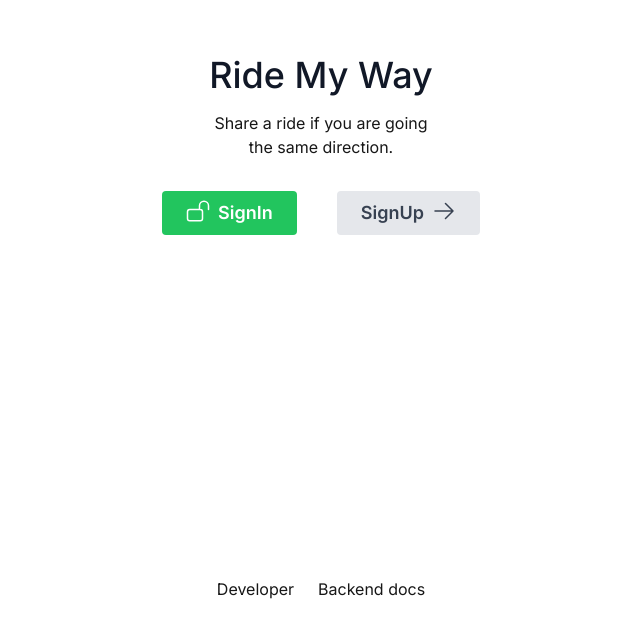
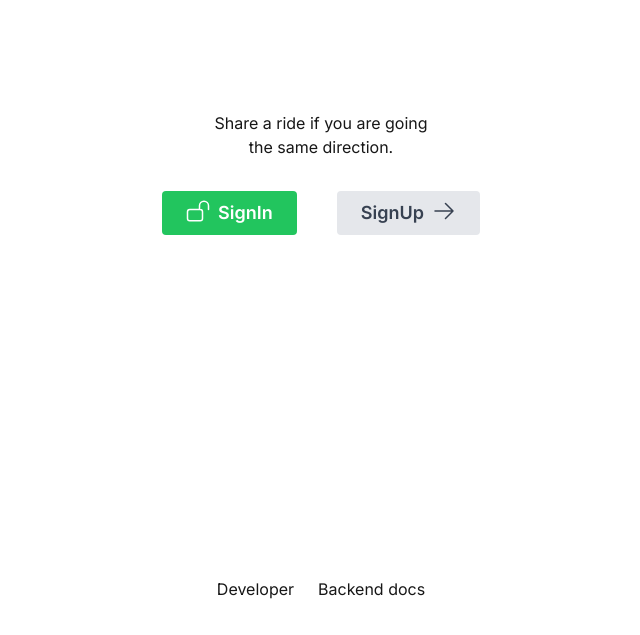
Before and after one commit to Xerrex/rmw-frontend, a Next.js app: page / in a window 1280 px wide. Shown: the part 121-756 px from the top of the page, without its empty margins (319-959 px from the left). Built offline with nearby package versions, Linux system fonts and the light colour scheme.

Commit message:
Update packages-lock and Heading texts to white for dark mode

```diff
--- a/app/auth/sign_in/page.tsx
+++ b/app/auth/sign_in/page.tsx
@@ -5,7 +5,7 @@ import SignInForm from '@/app/ui/sign-in-form';
 function Page() {
   return (
     <div className="py-2 px-2 flex flex-col">
-      <h1 className="text-gray-900 text-xl font-medium title-font mb-5 mx-auto">Sign In</h1>
+      <h1 className="text-white text-xl font-medium title-font mb-5 mx-auto">Sign In</h1>
       <SignInForm />
     </div>
   )
--- a/app/auth/sign_up/page.tsx
+++ b/app/auth/sign_up/page.tsx
@@ -4,7 +4,7 @@ import SignUpForm from '@/app/ui/sign-up-form';
 function Page() {
   return (
     <div className="py-2 px-2 flex flex-col">
-      <h1 className="text-gray-900 text-xl font-medium title-font mb-5 mx-auto">Sign up</h1>
+      <h1 className="text-white text-xl font-medium title-font mb-5 mx-auto">Sign up</h1>
       <SignUpForm/>
     </div>
   )
--- a/app/page.tsx
+++ b/app/page.tsx
@@ -9,7 +9,7 @@ export default function Home() {
         <div className="container mx-auto flex px-5 py-24 items-center justify-center flex-col">
 
           <div className="text-center lg:w-2/3 w-full">
-            <h1 className="title-font sm:text-4xl text-3xl mb-4 font-medium text-gray-900">Ride My Way</h1>
+            <h1 className="title-font sm:text-4xl text-3xl mb-4 font-medium text-white">Ride My Way</h1>
             <p className="mb-8 mx-auto text-base">Share a ride if you are going the same direction.</p>
 
             <div className="flex justify-center gap-10 w-full">
```
Also changed, not shown: 1 other file (tests, documents, lock files or other folders).
